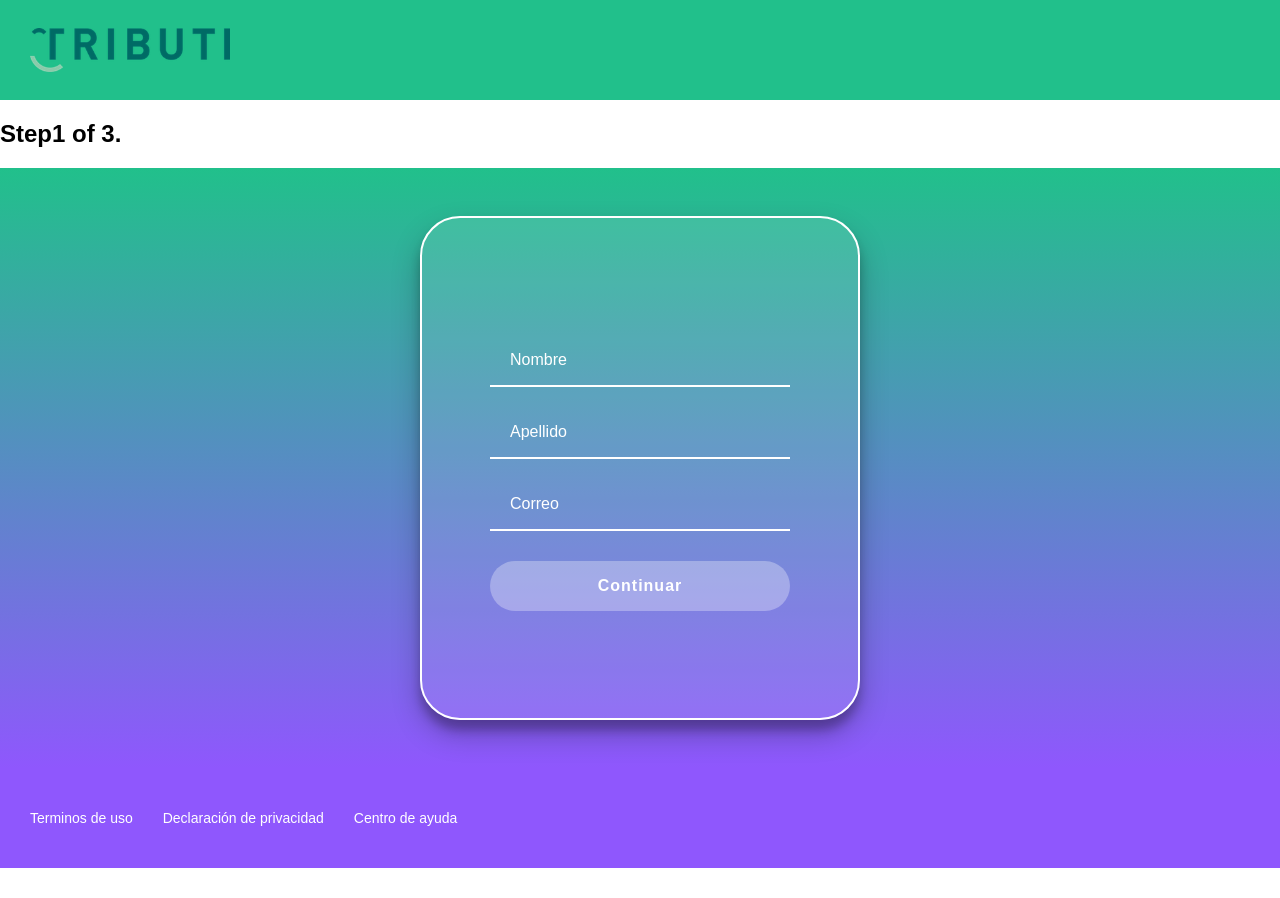
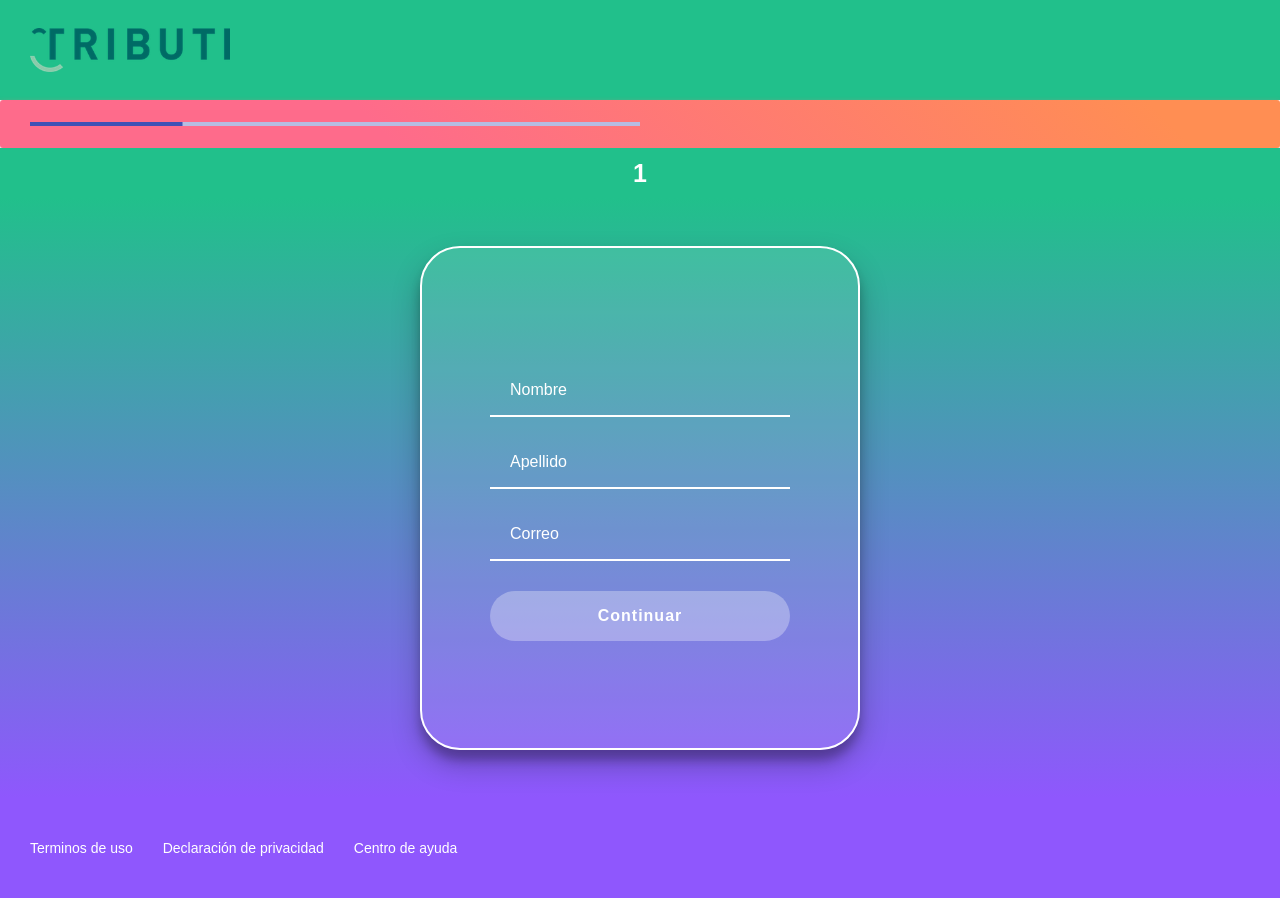
Before and after one commit to aarango/login, a React app: page / in a window 1280 px wide. Before the commit the page ends 868 px from the top, so only its background shows below. Built offline with nearby package versions, Linux system fonts and the light colour scheme; a web font is replaced by a local one.

Commit message:
complete work

```diff
--- a/src/components/FormShema.jsx
+++ /dev/null
@@ -1,61 +0,0 @@
-import React from 'react';
-import shema from '../formschema/FormShema';
-
-class FormShema extends React.Component {
-  constructor(props, context) {
-    super(props, context);
-    console.log('constr.super', this);
-
-    this.state = {
-      userFormData: {},
-    };
-
-    this.setUserFormData = this.setUserFormData.bind(this);
-    this.resetForm = this.resetForm.bind(this);
-  }
-
-  componentWillMount() {
-    this.setUserFormData();
-  }
-
-  setUserFormData() {
-
-    this.setState({
-      userFormData: {
-        title: 'foobar',
-      },
-    });
-
-  }
-
-  resetForm() {
-    console.log('resetting form');
-  }
-
-  render() {
-    return (
-      <div className='myTestForm'>
-        <Form
-          schema={schema}
-          formData={this.state.userFormData}
-          onChange={
-            console.log('changed')
-          }
-          onSubmit={
-            console.log('submitted')
-          }
-          onError={
-            console.log('errors')
-          }
-        >
-
-          <button type='reset' onClick={this.resetForm}>Reset</button>
-          <button type='submit'>Submit</button>
-
-        </Form>
-      </div>
-    );
-  };
-}
-
-export default FormShema
--- a/src/components/Register.jsx
+++ b/src/components/Register.jsx
@@ -17,7 +17,7 @@ class Register extends React.Component {
             <input className='input' defaultValue={values.name} onChange={handleChange('name')} label='name' type='text' placeholder='Nombre' />
             <input className='input' defaultValue={values.lastname} onChange={handleChange('lastname')} label='lastname' type='text' placeholder='Apellido' />
             <input className='input' defaultValue={values.email} onChange={handleChange('email')} label='email' type='text' ctype='text' placeholder='Correo' />
-            <button className='button' onClick={this.PressContinue}>Continuar</button>
+            <button className='button' type='submit' onClick={this.PressContinue}>Continuar</button>
           </form>
         </section>
       </section>
--- a/src/components/RegisterConfirmation.jsx
+++ b/src/components/RegisterConfirmation.jsx
@@ -36,8 +36,8 @@ class RegisterConfirmation extends React.Component {
               <dt className='text'>Biografia:</dt>
               <dd>{biogra}</dd>
             </dl>
-            <button className='button' onClick={this.pressContinue}>Continuar</button>
-            <button className='button' onClick={this.pressBack}>Regresar</button>
+            <button className='button' type='submit' onClick={this.pressContinue}>Continuar</button>
+            <button className='button' type='submit' onClick={this.pressBack}>Regresar</button>
           </form>
         </section>
       </section>
--- a/src/components/StepperBar.jsx
+++ b/src/components/StepperBar.jsx
@@ -1,51 +1,35 @@
 import React from 'react';
-import { makeStyles, useTheme } from '@material-ui/core/styles';
+import { makeStyles } from '@material-ui/core/styles';
 import MobileStepper from '@material-ui/core/MobileStepper';
-import Button from '@material-ui/core/Button';
-import KeyboardArrowLeft from '@material-ui/icons/KeyboardArrowLeft';
-import KeyboardArrowRight from '@material-ui/icons/KeyboardArrowRight';
 
 const useStyles = makeStyles({
   root: {
-    maxWidth: 400,
+    maxWidth: 2000,
     flexGrow: 1,
+    background: 'linear-gradient(45deg, #FE6B8B 30%, #FF8E53 90%)',
+    borderRadius: 3,
+    border: 0,
+    color: 'white',
+    height: 48,
+    padding: '0 30px',
+    boxShadow: '0 3px 5px 2px rgba(255, 105, 135, .3)',
+    margin: 'auto',
+    display: 'flex',
+    backgroundColor: 'gold',
   },
 });
 
-export default function ProgressMobileStepper() {
+export default function ProgressMobileStepper({ valor }) {
+
   const classes = useStyles();
-  const theme = useTheme();
-  const [activeStep, setActiveStep] = React.useState(0);
-
-  const handleNext = () => {
-    setActiveStep((prevActiveStep) => prevActiveStep + 1);
-  };
-
-  const handleBack = () => {
-    setActiveStep((prevActiveStep) => prevActiveStep - 1);
-  };
 
   return (
-
     <MobileStepper
       variant='progress'
       steps={5}
       position='static'
-      activeStep={activeStep}
+      activeStep={valor}
       className={classes.root}
-      nextButton={(
-        <Button size='small' onClick={handleNext} disabled={activeStep === 4}>
-          Next
-          {theme.direction === 'rtl' ? <KeyboardArrowLeft /> : <KeyboardArrowRight />}
-        </Button>
-      )}
-      backButton={(
-        <Button size='small' onClick={handleBack} disabled={activeStep === 0}>
-          {theme.direction === 'rtl' ? <KeyboardArrowRight /> : <KeyboardArrowLeft />}
-          Back
-        </Button>
-      )}
     />
-
   );
 }
--- a/src/components/User.jsx
+++ b/src/components/User.jsx
@@ -4,6 +4,10 @@ import RegisterPersonal from './RegisterPersonal';
 import RegisterConfirmation from './RegisterConfirmation';
 import Success from './Success';
 import Register from './Register';
+import StepperBar from './StepperBar';
+import StepTitle from './StepTitle';
+
+import '../assets/styles/components/StepTitle.scss';
 
 export class User extends React.Component {
   constructor(props) {
@@ -69,7 +73,7 @@ export class User extends React.Component {
           />
         );
       case 4:
-        return <Success />;
+        return <Success message='Gracias por suscriberte uno de nuestros asesores se comunicará contigo.' />;
       default:
     }
   }
@@ -79,12 +83,8 @@ export class User extends React.Component {
 
     return (
       <>
-        <h2>
-          Step
-          {step}
-          {' '}
-          of 3.
-        </h2>
+        <StepperBar valor={step} />
+        <StepTitle title={`${step}${' '}`} />
         {this.showStep()}
       </>
     );
```
